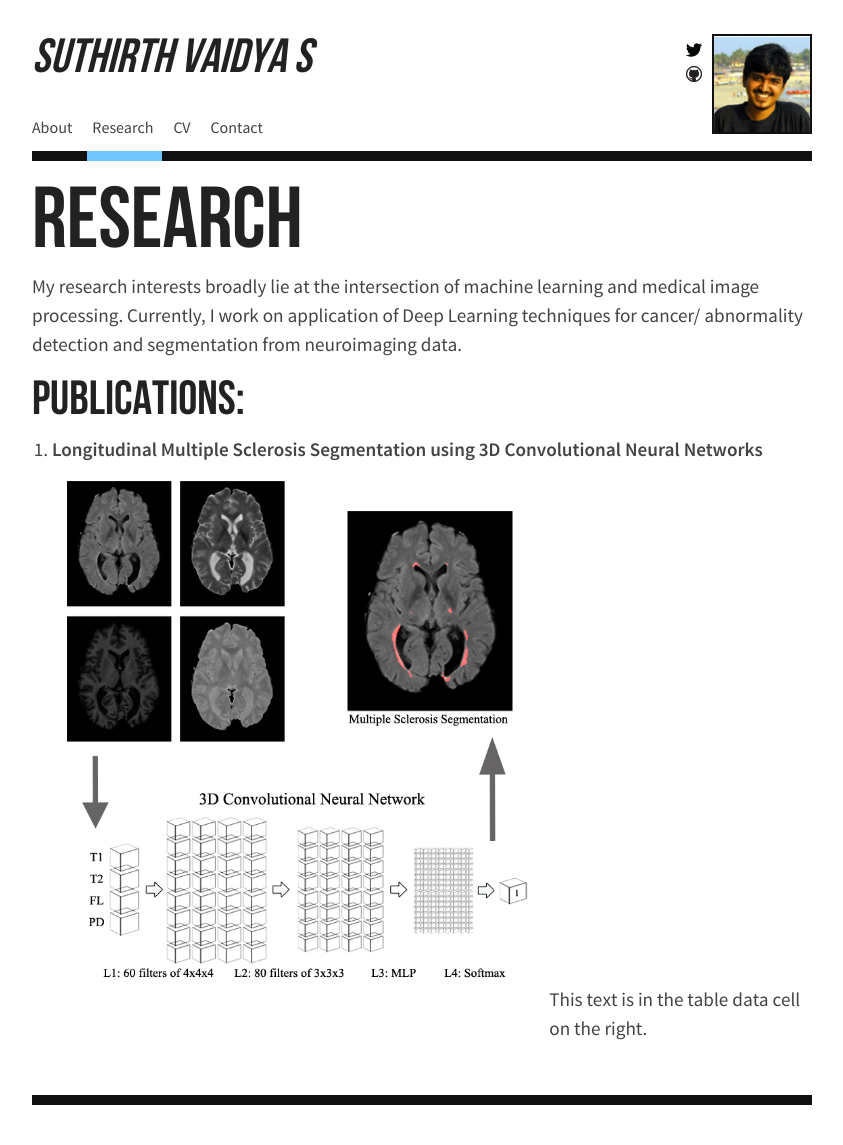
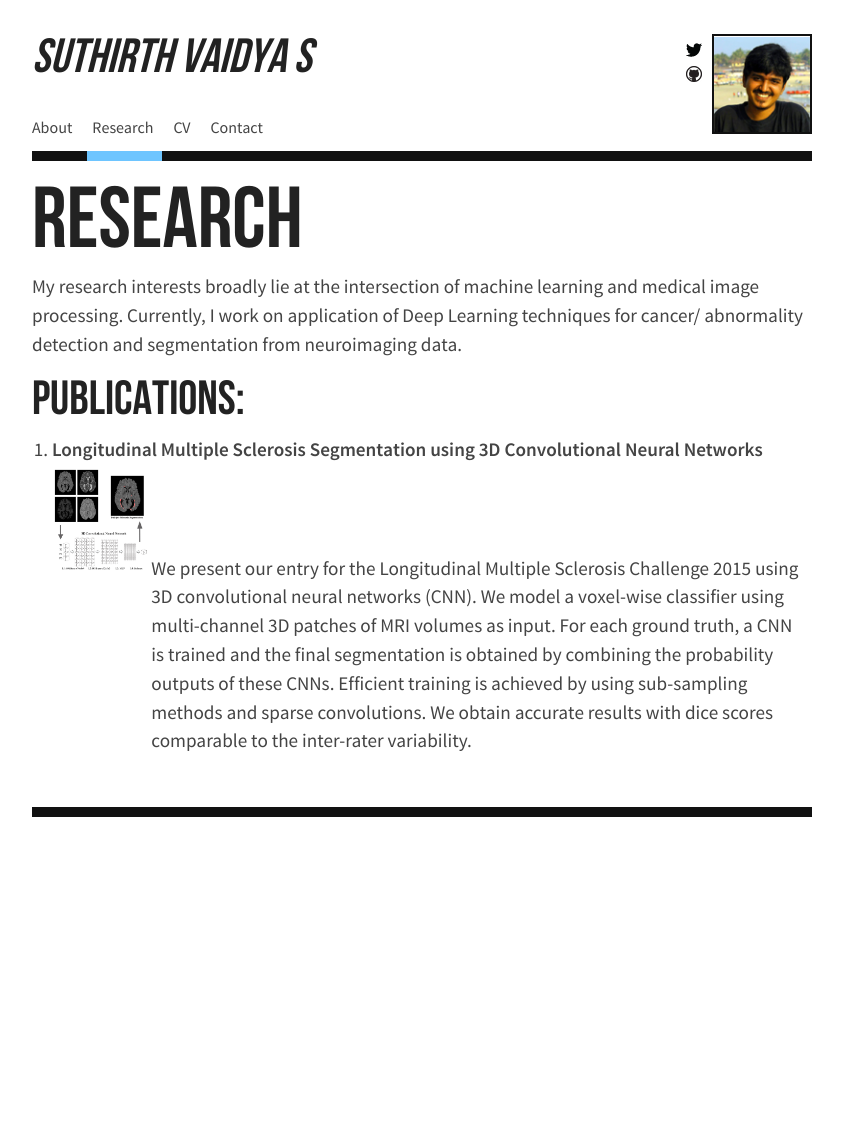
Before and after one commit to suthirth/suthirth.github.io, a Jekyll site: the page built from research/index.html, in a window 1280 px wide. Shown: the whole page, without its empty margins (218-1061 px from the left). Built offline with Jekyll 4.4.1, drawn with Linux system fonts in a browser that asks for light colours; after the commit the page ends 900 px from its top, so only the background shows below that.

Commit message:
Update index.html

```diff
--- a/research/index.html
+++ b/research/index.html
@@ -23,7 +23,7 @@ layout: default
 </td>
 
 <td>
-This text is in the table data cell on the right.
+We present our entry for the Longitudinal Multiple Sclerosis Challenge 2015 using 3D convolutional neural networks (CNN). We model a voxel-wise classifier using multi-channel 3D patches of MRI volumes as input. For each ground truth, a CNN is trained and the final segmentation is obtained by combining the probability outputs of these CNNs. Efficient training is achieved by using sub-sampling methods and sparse convolutions. We obtain accurate results with dice scores comparable to the inter-rater variability.
 </td>
 
 </tr>
```
